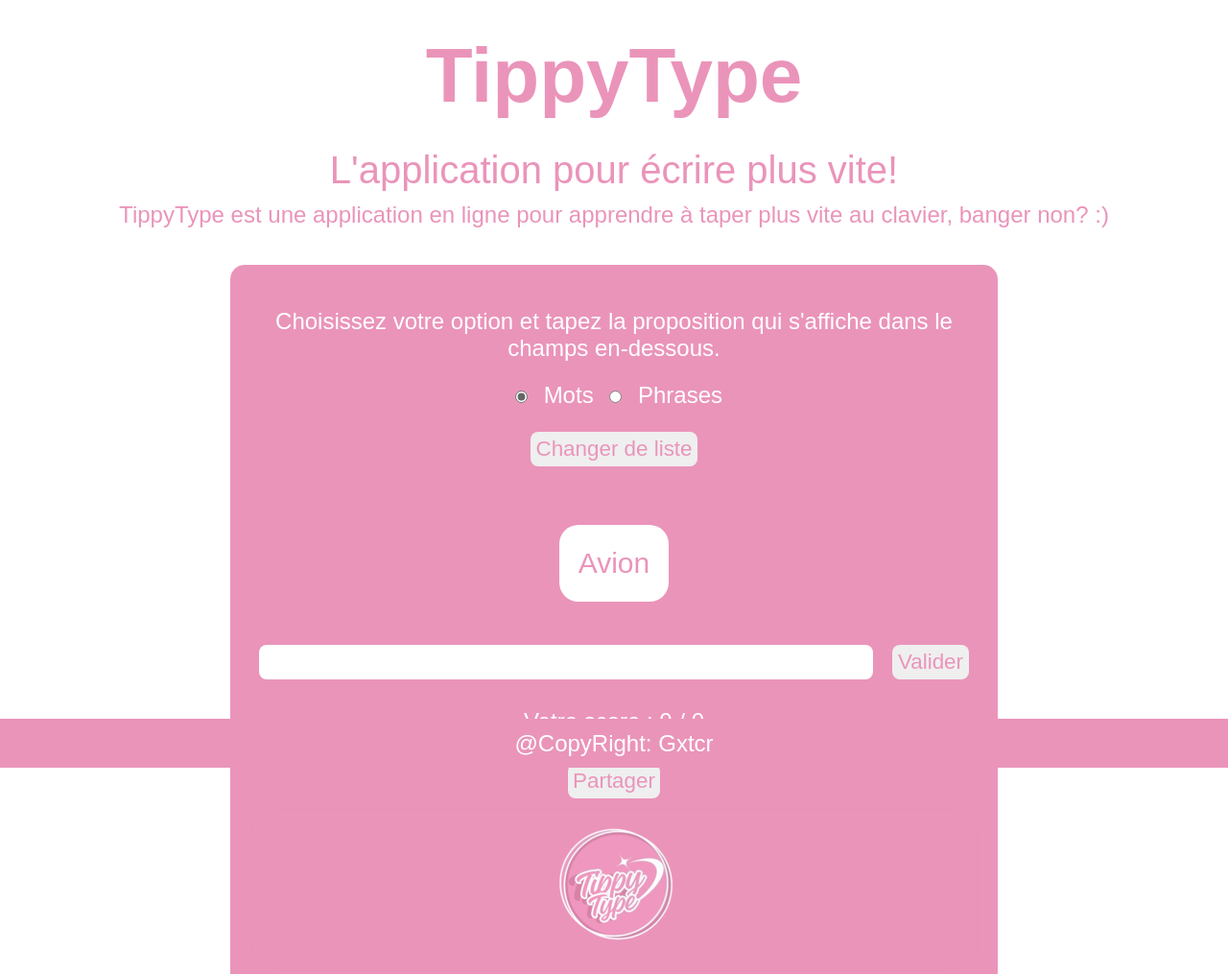
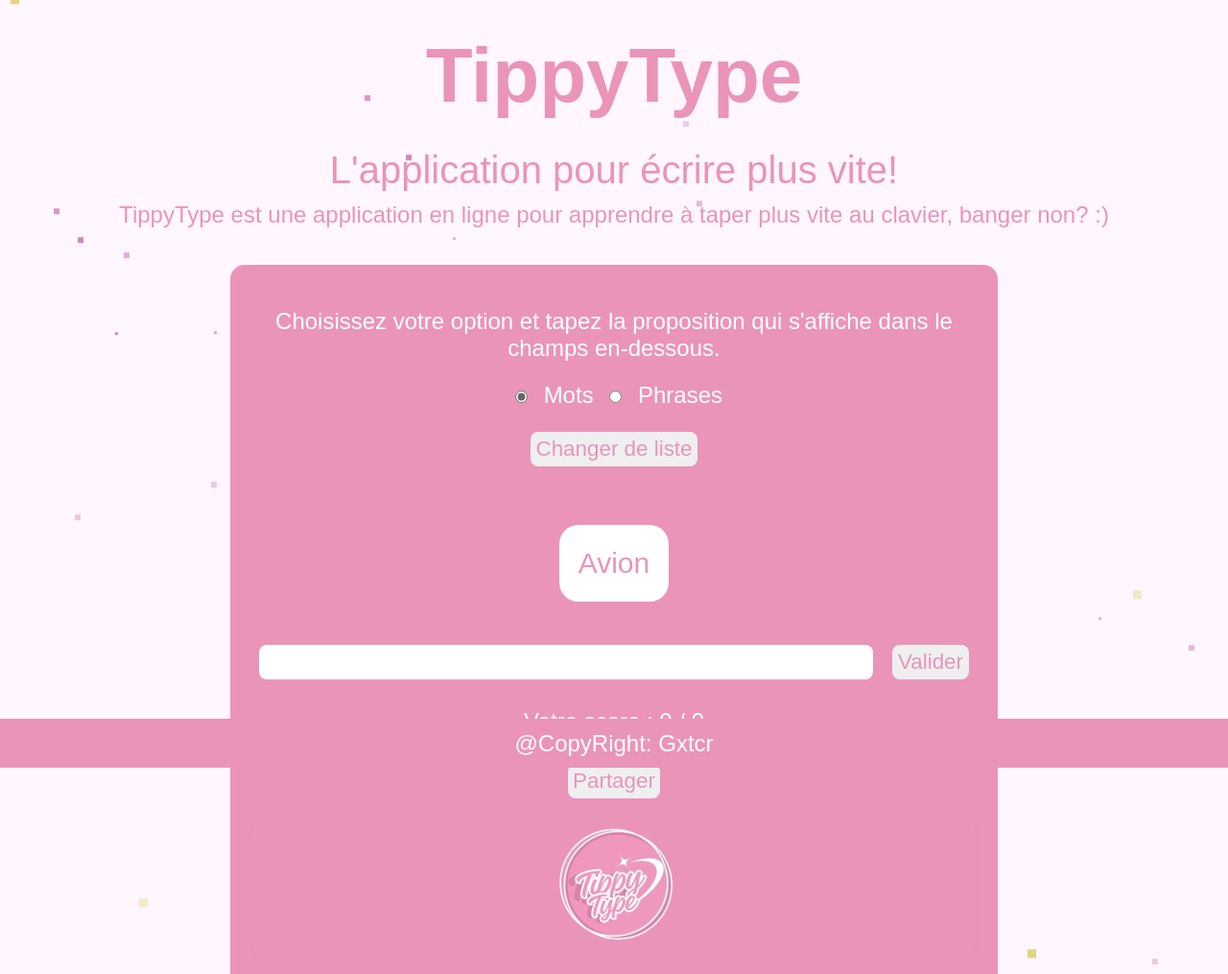
Before and after one commit to gxtcr/TippyType.github.io, a plain HTML site: page main.html in a window 1280 px wide. Shown: the top 1015 px of the page at 96% size. Drawn offline with Linux system fonts and the light colour scheme; a web font is replaced by a local one.

Commit message:
added moving stars in background

```diff
--- a/main.html
+++ b/main.html
@@ -25,6 +25,7 @@
     <script src="scripts/popup.js" defer></script>
     <script src="scripts/script.js" defer></script>
     <script src="scripts/main.js" defer></script>
+    <script src="scripts/stars.js" defer></script>
 </head>
 
 <body>
--- /dev/null
+++ b/scripts/stars.js
@@ -0,0 +1,65 @@
+document.addEventListener('DOMContentLoaded', function() {
+    // Créer le conteneur d'étoiles
+    const starsContainer = document.createElement('div');
+    starsContainer.className = 'stars-container';
+    document.body.appendChild(starsContainer);
+
+    // Nombre d'étoiles à créer
+    const starCount = 120;
+
+    // Créer les étoiles
+    for (let i = 0; i < starCount; i++) {
+        createStar(starsContainer);
+    }
+
+    // Animation des étoiles
+    let position = 0;
+    const speed = 0.05; // Vitesse de défilement
+
+    function animateStars() {
+        position += speed;
+
+        // Réinitialiser la position lorsqu'elle atteint 100%
+        if (position >= 100) {
+            position = 0;
+        }
+
+        starsContainer.style.transform = `translateY(-${position}%)`;
+        requestAnimationFrame(animateStars);
+    }
+
+    // Fonction pour créer une étoile
+    function createStar(container) {
+        const star = document.createElement('div');
+
+        // Classe de base pour toutes les étoiles
+        star.className = 'star';
+
+        // Position aléatoire
+        const x = Math.random() * 100; // Position horizontale en pourcentage
+        const y = Math.random() * 200; // Position verticale en pourcentage (sur 200% pour couvrir toute la zone d'animation)
+
+        // Taille aléatoire
+        const size = Math.random();
+        if (size < 0.4) {
+            star.classList.add('small');
+        } else if (size < 0.7) {
+            star.classList.add('medium');
+        } else {
+            star.classList.add('large');
+        }
+
+        // Opacité aléatoire pour plus de réalisme
+        star.style.opacity = 0.3 + Math.random() * 0.7;
+
+        // Positionnement
+        star.style.left = `${x}%`;
+        star.style.top = `${y}%`;
+
+        // Ajouter l'étoile au conteneur
+        container.appendChild(star);
+    }
+
+    // Démarrer l'animation
+    animateStars();
+});
--- a/style/style.css
+++ b/style/style.css
@@ -258,7 +258,46 @@ button:hover {
     max-width: 300px;
 }
 
+/* Fond avec etoile*/
+body {
+    position: relative;
+    background-color: #fff6fe;;
+    overflow-x: hidden;
+}
 
+.stars-container {
+    position: fixed;
+    top: 0;
+    left: 0;
+    width: 100%;
+    height: 200%;
+    z-index: -1;
+    background: transparent;
+}
+
+.star {
+    position: absolute;
+    width: 2px;
+    height: 2px;
+    background-color: rgb(210, 132, 185);
+}
+
+/* Différentes tailles d'étoiles */
+.star.small {
+    width: 3px;
+    height: 3px;
+}
+
+.star.medium {
+    width: 6px;
+    height: 6px;
+}
+
+.star.large {
+    width: 9px;
+    height: 9px;
+    background-color: rgb(216, 201, 86);
+}
 /**
  * Responsive
  */
```
